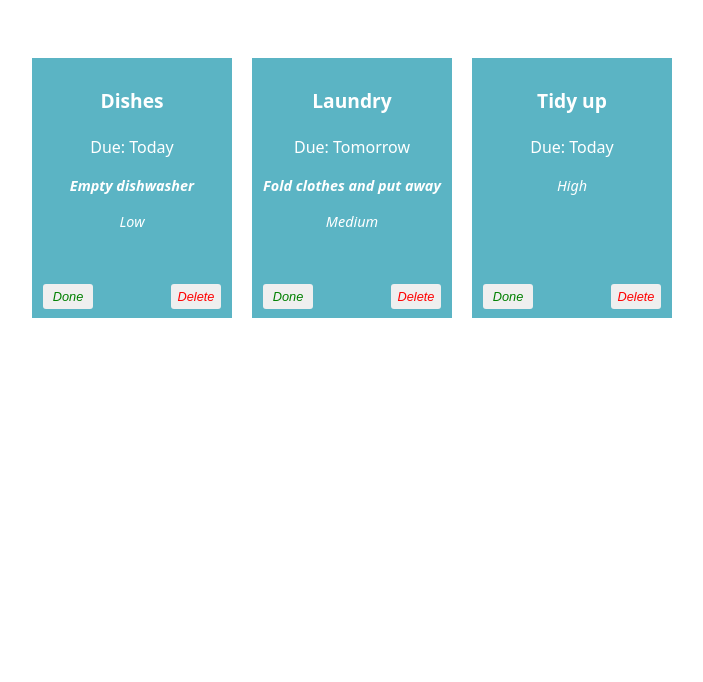
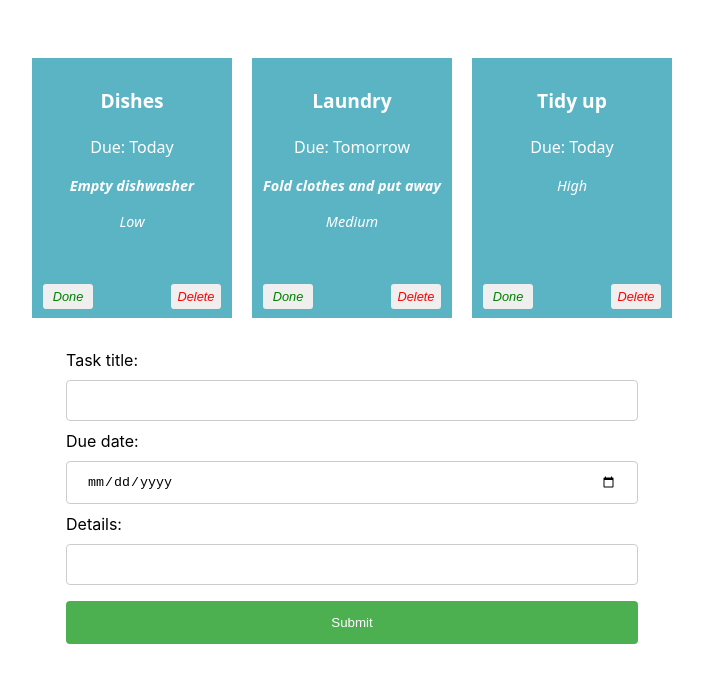
Before and after one commit to EyasRobertson/react-basics-labs, a React (Vite) app in the folder tasky/: page / in a window 1280 px wide. Shown: the top 682 px of the page, without its empty margins (288-991 px from the left). Built offline with nearby package versions, Linux system fonts and the light colour scheme.

Commit message:
Add Task: form added

```diff
--- a/tasky/src/App.css
+++ b/tasky/src/App.css
@@ -74,4 +74,34 @@
   right: 5px;
   color: red;
 }
+
+input[type=text], input[type=date] {
+  width: 100%;
+  padding: 12px 20px;
+  margin: 8px 0;
+  display: inline-block;
+  border: 1px solid #ccc;
+  border-radius: 4px;
+  box-sizing: border-box;
 }
+
+input[type=submit] {
+  width: 100%;
+  background-color: #4CAF50;
+  color: white;
+  padding: 14px 20px;
+  margin: 8px 0;
+  border: none;
+  border-radius: 4px;
+  cursor: pointer;
+}
+
+input[type=submit]:hover {
+  background-color: #45a049;
+}
+
+form {
+  text-align: left;
+  width: 50%;
+  margin: auto;
+}
--- a/tasky/src/App.jsx
+++ b/tasky/src/App.jsx
@@ -1,5 +1,6 @@
 import './App.css';
 import Task from './components/Task';
+import AddTaskForm from './components/Form';
 import React, { useState } from 'react';
 
 function App() {
@@ -35,7 +36,9 @@
 			  deleteTask = {() => deleteHandler(index)}
 			/>
 		))}
+		<AddTaskForm />
 	</div>
+
   );
 }
 
--- /dev/null
+++ b/tasky/src/components/Form.jsx
@@ -0,0 +1,26 @@
+const AddTaskForm = (props) => {
+
+  return (
+    <div>
+      <form>
+        <label>
+            Task title:
+            <input type="text" name="title" required />
+        </label>
+        <br />
+        <label>
+            Due date:
+            <input type="date" name="deadline" required />
+        </label>
+        <br />
+        <label>
+            Details:
+            <input type="text" name="description" />
+        </label>
+        <input type="submit" value="Submit" />
+        </form>
+    </div>
+  )
+};
+
+export default AddTaskForm;
```
